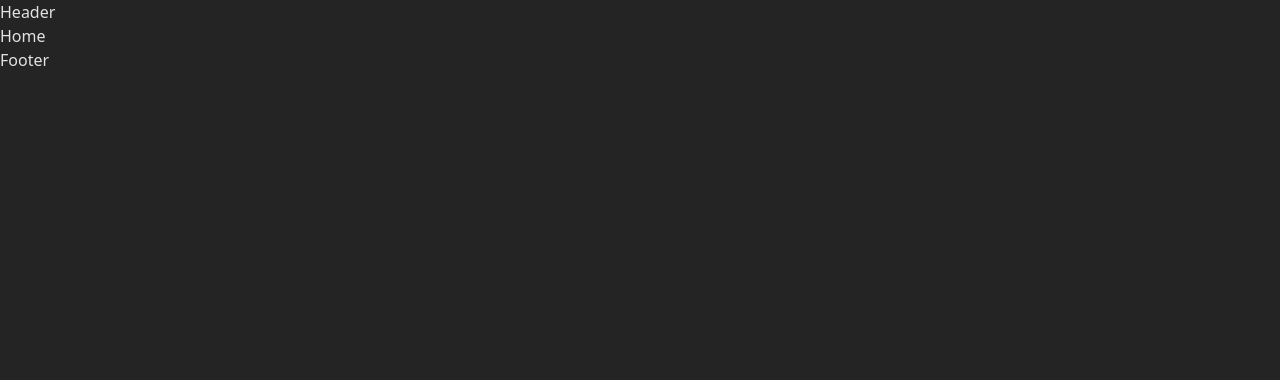
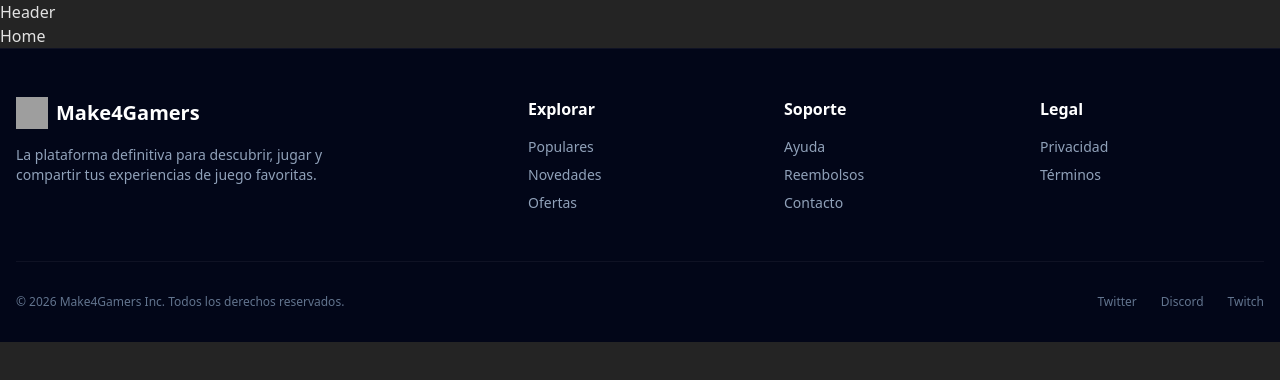
Before and after one commit to luuistg/Make4Gamers-PIISW, a React (Vite) app in the folder web/: page / in a window 1280 px wide. Shown: the top 380 px of the page. Built offline with nearby package versions, Linux system fonts and the light colour scheme; grey boxes are pictures that could not be loaded.

Commit message:
feat: Implementacion del footer

```diff
--- a/web/src/components/layout/Footer.tsx
+++ b/web/src/components/layout/Footer.tsx
@@ -1,9 +1,60 @@
+import { Link } from 'react-router-dom';
 
+const Footer = () => {
+    return (
+        <footer className="bg-slate-950 border-t border-white/5 pt-12 pb-8">
+            <div className="container mx-auto px-4">
+                <div className="grid grid-cols-2 md:grid-cols-4 lg:grid-cols-5 gap-8 mb-12">
+                    {/* Brand Column */}
+                    <div className="col-span-2">
+                        <Link to="/" className="flex items-center gap-2 font-bold text-xl mb-4">
+                            <img src="/logo.png" alt="Logo" className="h-8 w-8" />
+                            <span className="text-white">Make4Gamers</span>
+                        </Link>
+                        <p className="text-slate-400 text-sm max-w-xs">
+                            La plataforma definitiva para descubrir, jugar y compartir tus experiencias de juego favoritas.
+                        </p>
+                    </div>
 
-export default function Footer() {
-    return (
-        <footer>
-            <h1>Footer</h1>
+                    {/* Links */}
+                    <div>
+                        <h4 className="text-white font-semibold mb-4">Explorar</h4>
+                        <ul className="space-y-2 text-sm text-slate-400">
+                            <li><Link to="/populares" className="hover:text-indigo-400">Populares</Link></li>
+                            <li><Link to="/novedades" className="hover:text-indigo-400">Novedades</Link></li>
+                            <li><Link to="/ofertas" className="hover:text-indigo-400">Ofertas</Link></li>
+                        </ul>
+                    </div>
+
+                    <div>
+                        <h4 className="text-white font-semibold mb-4">Soporte</h4>
+                        <ul className="space-y-2 text-sm text-slate-400">
+                            <li><Link to="/ayuda" className="hover:text-indigo-400">Ayuda</Link></li>
+                            <li><Link to="/reembolsos" className="hover:text-indigo-400">Reembolsos</Link></li>
+                            <li><Link to="/contacto" className="hover:text-indigo-400">Contacto</Link></li>
+                        </ul>
+                    </div>
+
+                    <div>
+                        <h4 className="text-white font-semibold mb-4">Legal</h4>
+                        <ul className="space-y-2 text-sm text-slate-400">
+                            <li><Link to="/privacidad" className="hover:text-indigo-400">Privacidad</Link></li>
+                            <li><Link to="/terminos" className="hover:text-indigo-400">Términos</Link></li>
+                        </ul>
+                    </div>
+                </div>
+
+                <div className="pt-8 border-t border-white/5 flex flex-col md:flex-row justify-between items-center gap-4 text-xs text-slate-500">
+                    <p>© 2026 Make4Gamers Inc. Todos los derechos reservados.</p>
+                    <div className="flex gap-6">
+                        <a href="#" className="hover:text-indigo-200">Twitter</a>
+                        <a href="#" className="hover:text-indigo-200">Discord</a>
+                        <a href="#" className="hover:text-indigo-200">Twitch</a>
+                    </div>
+                </div>
+            </div>
         </footer>
     );
-}
+};
+
+export default Footer;
```
